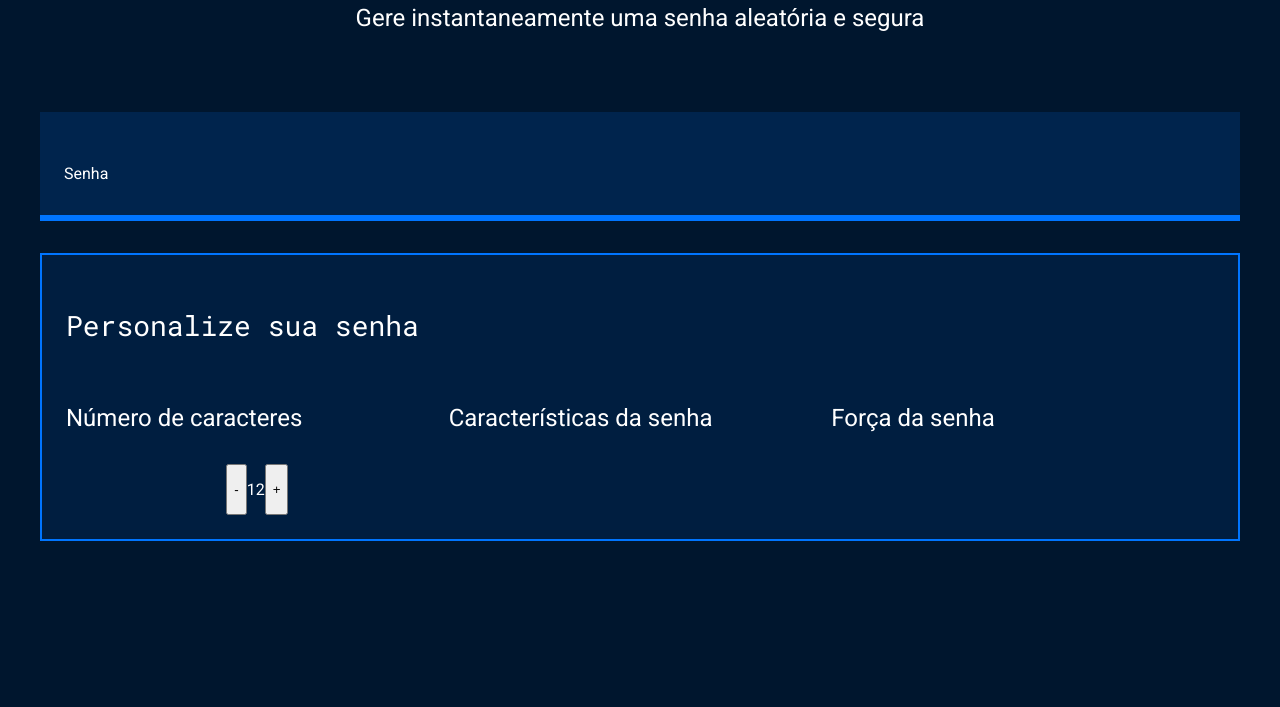
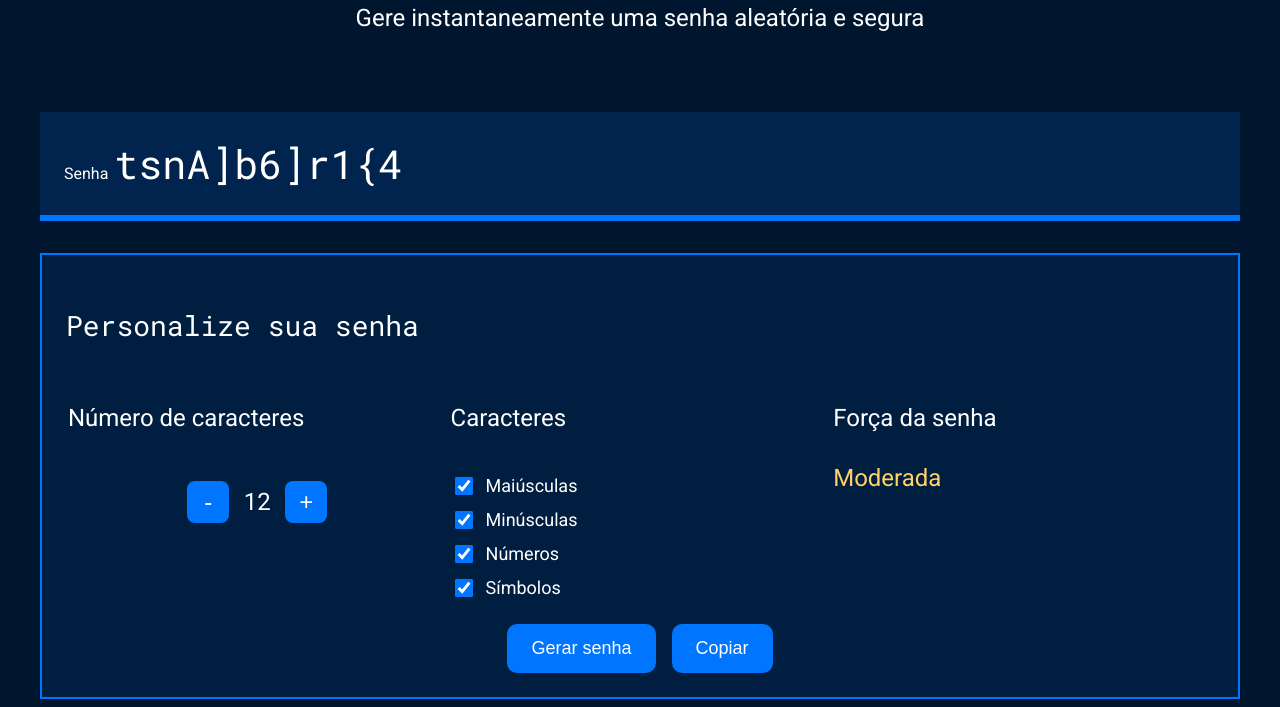
Before and after one commit to Milena2307/jssenhas-seguras, a plain HTML site: page jssenhas-seguras/index.html in a window 1280 px wide. Shown: the part 214-921 px from the top of the page. Before the commit the page ends 800 px from the top, so only its background shows below. Drawn offline with Linux system fonts and the light colour scheme.

Commit message:
gerador de senhas finalizado

```diff
--- a/jssenhas-seguras/index.html
+++ b/jssenhas-seguras/index.html
@@ -25,20 +25,30 @@
                 <div class="parametro-senha">
                     <h4 class="parametro-senha__titulo">Número de caracteres</h4>
                     <div class="parametro-senha-botoes">
-                        <button class="parametro-senha__botao">-</button>
-                        <p class="parametro-senha__texto">12</p>
-                        <button class="parametro-senha__botao">+</button>
+                        <button id="diminuir-tamanho" class="parametro-senha__botao" type="button">-</button>
+                        <p id="tamanho-senha" class="parametro-senha__texto">12</p>
+                        <button id="aumentar-tamanho" class="parametro-senha__botao" type="button">+</button>
                     </div>
                 </div>
-                <div class="parametro-senha">
-                    <h4 class="parametro-senha__titulo">Características da senha</h4>
+                <div class="parametro-senha parametro-senha--opcoes">
+                    <h4 class="parametro-senha__titulo">Caracteres</h4>
+                    <label><input id="incluir-maiusculas" type="checkbox" checked> Maiúsculas</label>
+                    <label><input id="incluir-minusculas" type="checkbox" checked> Minúsculas</label>
+                    <label><input id="incluir-numeros" type="checkbox" checked> Números</label>
+                    <label><input id="incluir-simbolos" type="checkbox" checked> Símbolos</label>
                 </div>
-                <div class="parametro-senha">
+                <div class="parametro-senha parametro-senha--forca">
                     <h4 class="parametro-senha__titulo">Força da senha</h4>
+                    <p id="forca-senha">Moderada</p>
                 </div>
+            </div>
+            <div class="parametro-gerar">
+                <button id="gerar-senha" type="button">Gerar senha</button>
+                <button id="copiar-senha" type="button">Copiar</button>
             </div>
         </div>
     </section>
+    <script src="script.js"></script>
 </body>
 
 </html>
--- /dev/null
+++ b/jssenhas-seguras/script.js
@@ -0,0 +1,107 @@
+const campoSenha = document.querySelector('#campo-senha');
+const tamanhoSenha = document.querySelector('#tamanho-senha');
+const botaoMenos = document.querySelector('#diminuir-tamanho');
+const botaoMais = document.querySelector('#aumentar-tamanho');
+const botaoGerar = document.querySelector('#gerar-senha');
+const botaoCopiar = document.querySelector('#copiar-senha');
+const checkMaiusculas = document.querySelector('#incluir-maiusculas');
+const checkMinusculas = document.querySelector('#incluir-minusculas');
+const checkNumeros = document.querySelector('#incluir-numeros');
+const checkSimbolos = document.querySelector('#incluir-simbolos');
+const forcaSenha = document.querySelector('#forca-senha');
+
+const TAMANHO_MIN = 4;
+const TAMANHO_MAX = 32;
+const CHARSETS = {
+  upper: 'ABCDEFGHIJKLMNOPQRSTUVWXYZ',
+  lower: 'abcdefghijklmnopqrstuvwxyz',
+  number: '0123456789',
+  symbol: "!@#$%^&*()_+[]{}|;:,.<>?/~`-='"
+};
+
+function atualizarTamanho() {
+  tamanhoSenha.textContent = campoSenha.dataset.tamanho;
+}
+
+function atualizarForca() {
+  const tamanho = Number(campoSenha.dataset.tamanho);
+  const selecao = [checkMaiusculas.checked, checkMinusculas.checked, checkNumeros.checked, checkSimbolos.checked].filter(Boolean).length;
+  let texto = 'Fraca';
+  let cor = '#FF5656';
+
+  if (tamanho >= 16 && selecao >= 3) {
+    texto = 'Forte';
+    cor = '#36D399';
+  } else if (tamanho >= 10 && selecao >= 2) {
+    texto = 'Moderada';
+    cor = '#FFD166';
+  }
+
+  forcaSenha.textContent = texto;
+  forcaSenha.style.color = cor;
+}
+
+function criarSenha() {
+  const tamanho = Number(campoSenha.dataset.tamanho);
+  const possiveis = [];
+  let senha = '';
+
+  if (checkMaiusculas.checked) possiveis.push(CHARSETS.upper);
+  if (checkMinusculas.checked) possiveis.push(CHARSETS.lower);
+  if (checkNumeros.checked) possiveis.push(CHARSETS.number);
+  if (checkSimbolos.checked) possiveis.push(CHARSETS.symbol);
+
+  if (possiveis.length === 0) {
+    campoSenha.value = 'Selecione pelo menos uma opção';
+    return;
+  }
+
+  // Garante pelo menos um caractere de cada conjunto selecionado
+  possiveis.forEach((charset) => {
+    senha += charset[Math.floor(Math.random() * charset.length)];
+  });
+
+  const conjuntoCompleto = possiveis.join('');
+  for (let i = senha.length; i < tamanho; i += 1) {
+    senha += conjuntoCompleto[Math.floor(Math.random() * conjuntoCompleto.length)];
+  }
+
+  campoSenha.value = senha.split('').sort(() => Math.random() - 0.5).join('');
+}
+
+function ajustarTamanho(delta) {
+  let tamanho = Number(campoSenha.dataset.tamanho) + delta;
+  tamanho = Math.max(TAMANHO_MIN, Math.min(TAMANHO_MAX, tamanho));
+  campoSenha.dataset.tamanho = String(tamanho);
+  atualizarTamanho();
+  atualizarForca();
+}
+
+botaoMenos.addEventListener('click', () => ajustarTamanho(-1));
+botaoMais.addEventListener('click', () => ajustarTamanho(1));
+
+[checkMaiusculas, checkMinusculas, checkNumeros, checkSimbolos].forEach((checkbox) => {
+  checkbox.addEventListener('change', atualizarForca);
+});
+
+botaoGerar.addEventListener('click', () => {
+  criarSenha();
+  atualizarForca();
+});
+
+botaoCopiar.addEventListener('click', async () => {
+  if (!campoSenha.value) return;
+  try {
+    await navigator.clipboard.writeText(campoSenha.value);
+    botaoCopiar.textContent = 'Copiado!';
+    setTimeout(() => { botaoCopiar.textContent = 'Copiar'; }, 1500);
+  } catch (err) {
+    console.error('Erro ao copiar:', err);
+  }
+});
+
+// Inicializa valores
+campoSenha.dataset.tamanho = '12';
+atualizarTamanho();
+atualizarForca();
+criarSenha();
--- a/jssenhas-seguras/style.css
+++ b/jssenhas-seguras/style.css
@@ -88,17 +88,75 @@ body{
 .parametro-senha-botoes{
     display: flex;
     justify-content: center;
+    align-items: center;
+    gap: 12px;
 }
 
 .parametro-senha__botao{
+    width: 42px;
+    height: 42px;
+    border: none;
+    border-radius: 8px;
+    background-color: var(--borda);
+    color: var(--branco);
+    font-size: 24px;
+    cursor: pointer;
+}
 
+.parametro-senha__texto{
+    min-width: 32px;
+    text-align: center;
+    font-size: 24px;
 }
-.parametro-senha__texto{
 
+.parametro-senha--opcoes{
+    display: flex;
+    flex-direction: column;
+    gap: 10px;
+}
+
+.parametro-senha--opcoes label{
+    display: flex;
+    align-items: center;
+    gap: 10px;
+    font-size: 18px;
+    cursor: pointer;
+}
+
+.parametro-senha--opcoes input{
+    width: 18px;
+    height: 18px;
+    accent-color: var(--borda);
+}
+
+.parametro-senha--forca p{
+    font-size: 24px;
+    margin-top: 8px;
+}
+
+.parametro-gerar{
+    margin-top: 24px;
+    display: flex;
+    justify-content: center;
+    gap: 16px;
+}
+
+.parametro-gerar button{
+    padding: 14px 24px;
+    border: none;
+    border-radius: 10px;
+    background-color: var(--borda);
+    color: var(--branco);
+    font-size: 18px;
+    cursor: pointer;
 }
 
 @media screen and (min-width: 768px) {
     .parametro-coluna__senha{
         flex-direction: row;
     }
+
+    .parametro-senha{
+        width: 33%;
+    }
 }
```
